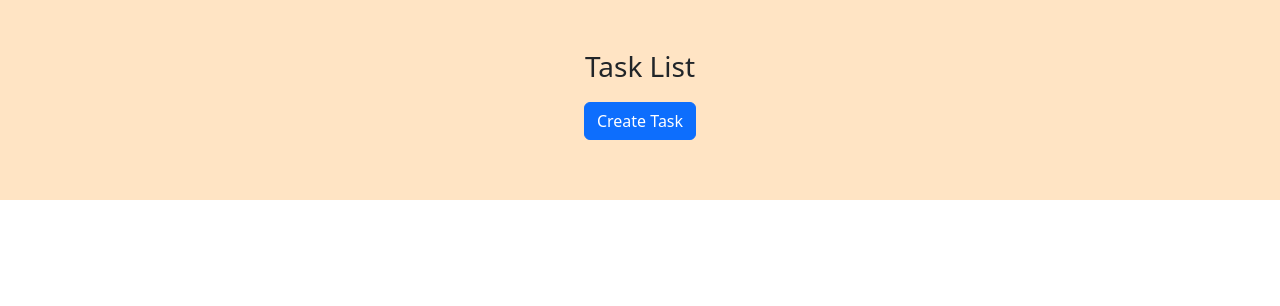
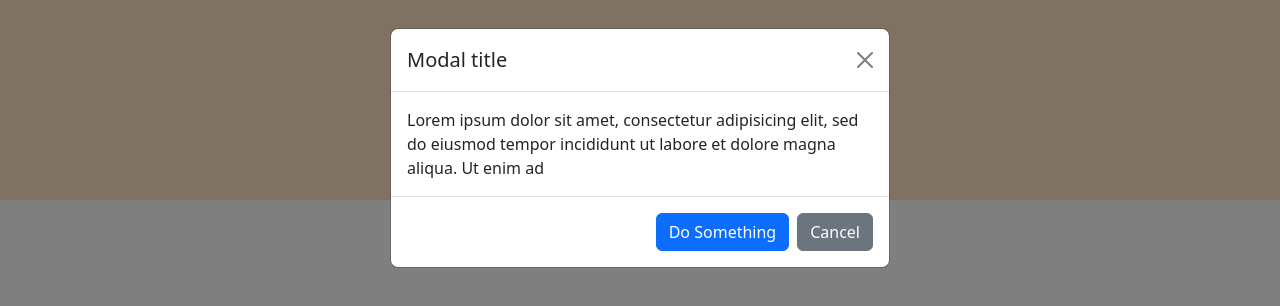
Before and after one commit to SoniInfoNsk/taskapp, a React (Create React App) app: page / in a window 1280 px wide. Both pictures are taken after a click on the button "Create Task". Shown: the top 306 px of the page. Built offline with nearby package versions, Linux system fonts and the light colour scheme.

Commit message:
Popup opened

```diff
--- a/package.json
+++ b/package.json
@@ -11,6 +11,7 @@
     "react-bootstrap": "^2.5.0",
     "react-dom": "^18.2.0",
     "react-scripts": "5.0.1",
+    "reactstrap": "^9.1.4",
     "web-vitals": "^2.1.4"
   },
   "scripts": {
--- /dev/null
+++ b/src/Modals/Createtask.js
@@ -0,0 +1,26 @@
+
+import React from 'react'
+import { Button, Modal, ModalHeader, ModalBody, ModalFooter } from 'reactstrap';
+
+function Createtask({modal,toggle}) {
+  return (
+    <Modal isOpen={modal} toggle={toggle} >
+      <ModalHeader toggle={toggle}>Modal title</ModalHeader>
+      <ModalBody>
+          Lorem ipsum dolor sit amet, consectetur adipisicing elit, sed do
+          eiusmod tempor incididunt ut labore et dolore magna aliqua. Ut enim ad
+
+        </ModalBody>
+        <ModalFooter>
+          <Button color="primary" onClick={toggle}>
+            Do Something
+          </Button>{' '}
+          <Button color="secondary" onClick={toggle}>
+            Cancel
+          </Button>
+        </ModalFooter>
+  </Modal>
+  )
+}
+
+export default Createtask
--- a/src/components/Tasklist.js
+++ b/src/components/Tasklist.js
@@ -1,21 +1,29 @@
-import React from 'react'
-import { Button } from 'react-bootstrap'
-
+import React, { useState } from 'react'
+import { Button, Modal } from 'react-bootstrap'
+import Createtask from '../Modals/Createtask'
 
 function Tasklist() {
+
+   const [modal, setModal] = useState(false)
+
+   const toggle =() =>{
+
+    setModal(!modal);
+   }
+
     return (
         <div>
             <div className='header text-center'>
                 <h3>Task List</h3>
-                <Button variant="primary"   className='buttoncontainer'>Create Task </Button>{' '}
+                <Button variant="primary" className='buttoncontainer' onClick={()=> setModal(true)}>Create Task </Button>{' '}
             </div>
-             <div>
+            <div className='task-container'>
 
 
 
 
-             </div>
-
+            </div>
+            <Createtask modal={modal} toggle={toggle}/>
         </div>
 
 
```
Also changed, not shown: 1 other file (tests, documents, lock files or other folders).
